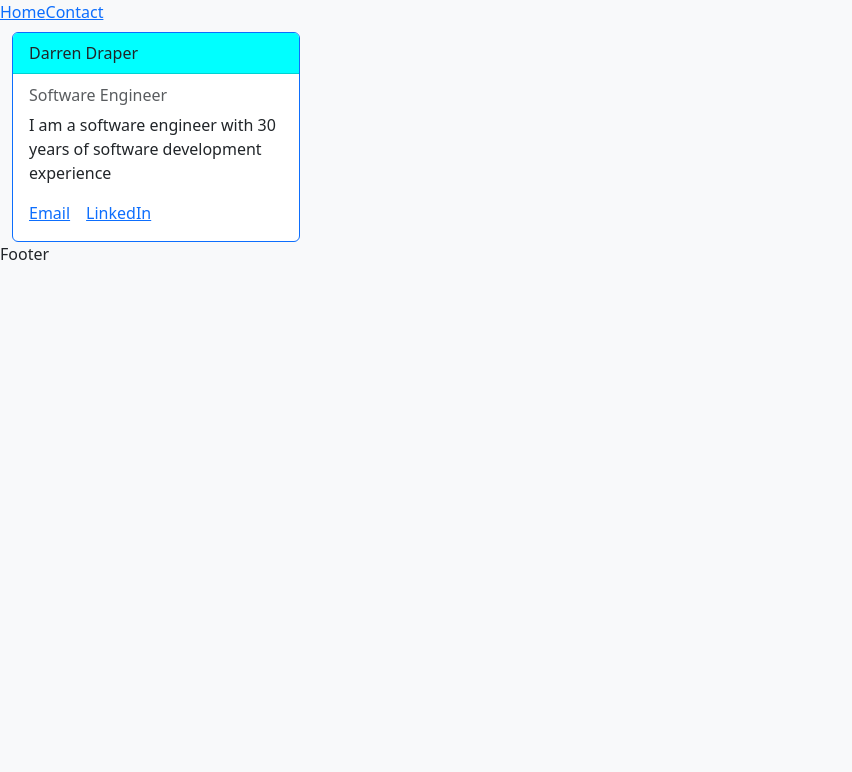
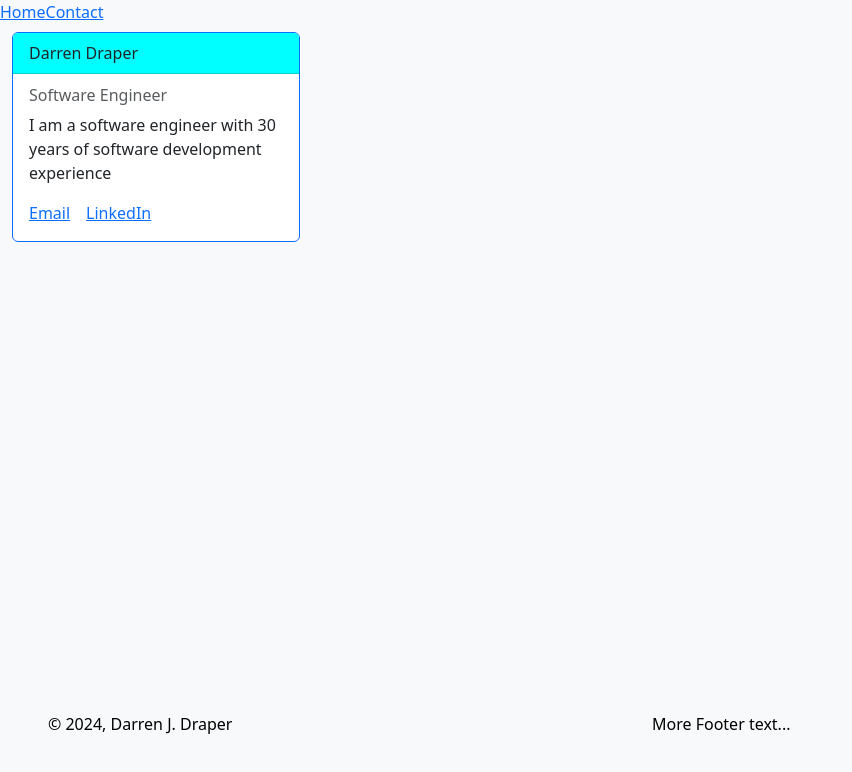
Before and after one commit to darren-2016/IFQ715, a React (Create React App) app in the folder Module6/my-resume/: page /contact in a window 1280 px wide. Shown: the top 772 px of the page, without its empty margins (0-852 px from the left). Built offline with nearby package versions, Linux system fonts and the light colour scheme.

Commit message:
Formatting of footer

```diff
--- a/Module6/my-resume/src/Components/Footer.js
+++ b/Module6/my-resume/src/Components/Footer.js
@@ -1,3 +1,16 @@
+import { Row, Col } from "react-bootstrap";
+
 export default function Footer() {
-    return <p>Footer</p>;
+    return (
+        <footer className="text-bg-light mt-auto p-5">
+            <Row>
+                <Col md={6}>
+                    <p>&copy; 2024, Darren J. Draper</p>
+                </Col>
+                <Col md={6}>
+                    <p className="fw-light">More Footer text...</p>
+                </Col>
+            </Row>
+        </footer>
+    );
 }
```
